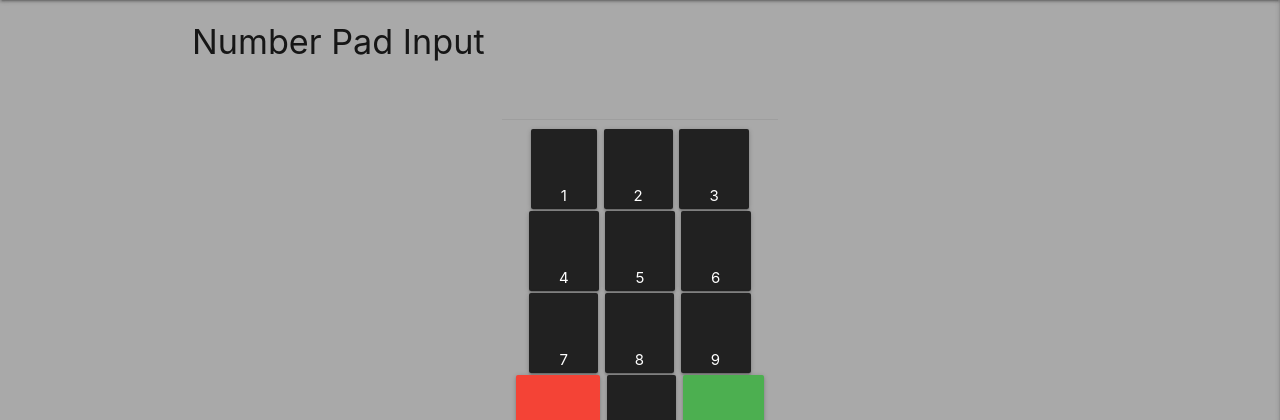
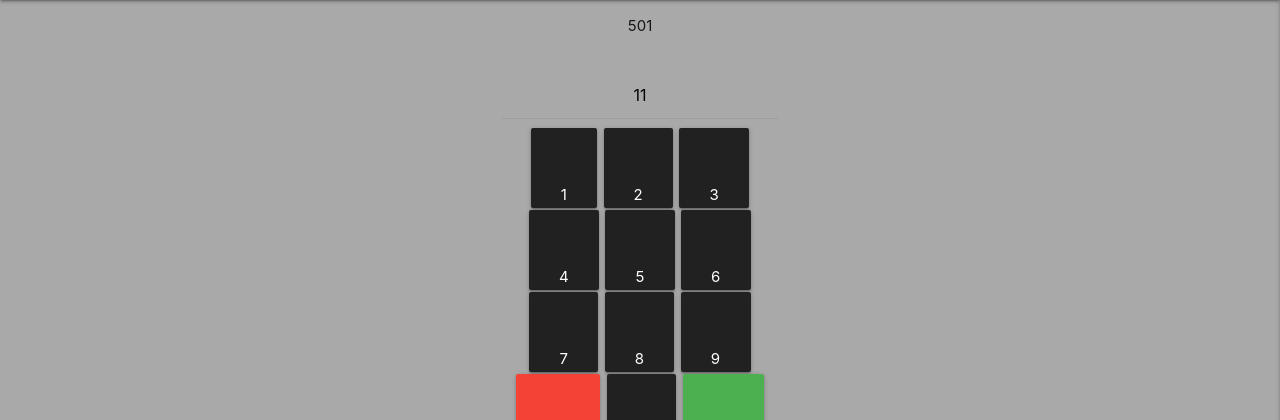
Before and after one commit to Melody-Lisa/lucky-darts-counter, a Flask app: page /match in a window 1280 px wide. Shown: the part 64-484 px from the top of the page. Run offline with Flask 3, Linux system fonts and the light colour scheme; some libraries are stand-ins or nearby versions.

Commit message:
Begin with a score of 501 and subtract the inputted value using the enter button

```diff
--- a/app.py
+++ b/app.py
@@ -17,9 +17,6 @@
 mongo = PyMongo(app)
 
 
-numbers_entered = []
-
-
 @app.route("/")
 @app.route("/home")
 def home():
@@ -32,16 +29,23 @@
 
 
 numbers_entered = []
+concatenated_numbers = []
+initial_score = 501
+
 
 @app.route('/match')
 def match():
     concatenated_numbers = ''.join(str(num) for num in numbers_entered)
-    return render_template('match.html', concatenated_numbers=concatenated_numbers)
+    return render_template('match.html',
+     concatenated_numbers=concatenated_numbers,
+      initial_score=initial_score)
 
-@app.route('/update_number/<int:number>')
-def update_number(number):
+
+@app.route('/enter_number/<int:number>')
+def enter_number(number):
     numbers_entered.append(number)
     return redirect('/match')
+
 
 @app.route('/delete_last_number')
 def delete_last_number():
@@ -50,10 +54,19 @@
     return redirect('/match')
 
 
-@app.route("/calculator")
-def checkouts():
-    checkouts = mongo.db.checkout.find()
-    return render_template("match.html", checkouts=checkouts)
+@app.route('/match_score')
+def update_score():
+    global initial_score
+    concatenated_number = int(''.join(str(num) for num in numbers_entered))
+    initial_score -= concatenated_number
+    numbers_entered.clear()  # Clear the list of entered numbers after calculation
+    return redirect('/match')
+
+
+# @app.route("/calculator")
+# def checkouts():
+#     checkouts = mongo.db.checkout.find()
+#     return render_template('/match', checkouts=checkouts)
 
 
 if __name__ == "__main__":
--- a/templates/games.html
+++ b/templates/games.html
@@ -4,7 +4,7 @@
 <div class="row">
     <h2 class="col s12 center-align">Choose your game</h2>
     <div class="row">
-        <a href="{{ url_for('checkouts') }}"
+        <a href="{{ url_for('match') }}"
             class="col s12 hover waves-effect waves-light btn-large text-shadow grey darken-4 red-text text-darken-3 hoverable"><i
                 class="fa-solid fa-bullseye"></i> Practice Match</a>
     </div>
--- a/templates/match.html
+++ b/templates/match.html
@@ -1,49 +1,51 @@
 {% extends "base.html" %}
 {% block content %}
 
-<h4>Number Pad Input</h4>
+<div class="row center-align">
+    <div id="initialScore" class="input-field center-align">{{ initial_score }}</div>
+</div>
 
 <div class="row center-align pad">
     <div class="col s4 offset-s4">
-        <input type="text" id="numberInput" class="input-field center-align" value="{{ concatenated_numbers }}">
+        <input type="text" id="numberInput" class="input-field center-align" readonly value="{{ concatenated_numbers }}">
     </div>
 </div>
 
 <div class="row center-align pad">
     <div class="col s6 offset-s3">
-        <a href="{{ url_for('update_number', number=1) }}"
+        <a href="{{ url_for('enter_number', number=1) }}"
             class="waves-effect waves-light btn-large num-pad-btn grey darken-4">1</a>
 
-        <a href="{{ url_for('update_number', number=2) }}"
+        <a href="{{ url_for('enter_number', number=2) }}"
             class="waves-effect waves-light btn-large num-pad-btn grey darken-4">2</a>
 
-        <a href="{{ url_for('update_number', number=3) }}"
+        <a href="{{ url_for('enter_number', number=3) }}"
             class="waves-effect waves-light btn-large num-pad-btn grey darken-4">3</a>
     </div>
 </div>
 
 <div class="row center-align pad">
     <div class="col s6 offset-s3">
-        <a href="{{ url_for('update_number', number=4) }}"
+        <a href="{{ url_for('enter_number', number=4) }}"
             class="waves-effect waves-light btn-large num-pad-btn grey darken-4">4</a>
 
-        <a href="{{ url_for('update_number', number=5) }}"
+        <a href="{{ url_for('enter_number', number=5) }}"
             class="waves-effect waves-light btn-large num-pad-btn grey darken-4">5</a>
 
-        <a href="{{ url_for('update_number', number=6) }}"
+        <a href="{{ url_for('enter_number', number=6) }}"
             class="waves-effect waves-light btn-large num-pad-btn grey darken-4">6</a>
     </div>
 </div>
 
 <div class="row center-align pad">
     <div class="col s6 offset-s3">
-        <a href="{{ url_for('update_number', number=7) }}"
+        <a href="{{ url_for('enter_number', number=7) }}"
             class="waves-effect waves-light btn-large num-pad-btn grey darken-4">7</a>
 
-        <a href="{{ url_for('update_number', number=8) }}"
+        <a href="{{ url_for('enter_number', number=8) }}"
             class="waves-effect waves-light btn-large num-pad-btn grey darken-4">8</a>
 
-        <a href="{{ url_for('update_number', number=9) }}"
+        <a href="{{ url_for('enter_number', number=9) }}"
             class="waves-effect waves-light btn-large num-pad-btn grey darken-4">9</a>
     </div>
 </div>
@@ -54,10 +56,10 @@
             class="waves-effect waves-light btn-large num-pad-btn red text-darken-3"><i
                 class="fa-solid fa-rotate-left"></i></a>
 
-        <a href="{{ url_for('update_number', number=0) }}"
+        <a href="{{ url_for('enter_number', number=0) }}"
             class="waves-effect waves-light btn-large num-pad-btn grey darken-4">0</a>
 
-        <a class="waves-effect waves-light btn-large num-pad-btn green text-darken-3" href="#"><i
+        <a  href="{{ url_for('update_score') }}" class="waves-effect waves-light btn-large num-pad-btn green text-darken-3"><i
                 class="fa-solid fa-arrow-right"></i></a>
     </div>
 </div>
```
